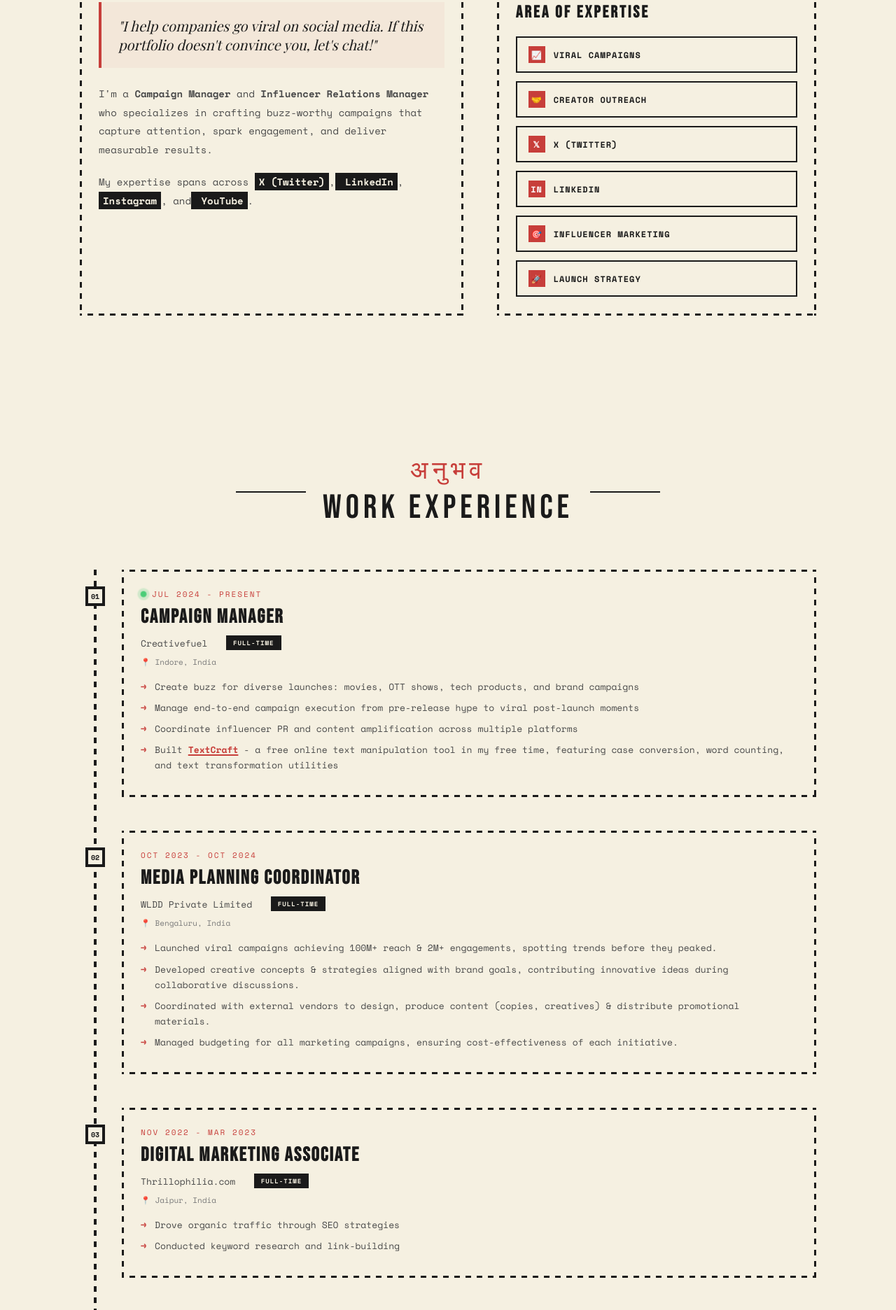
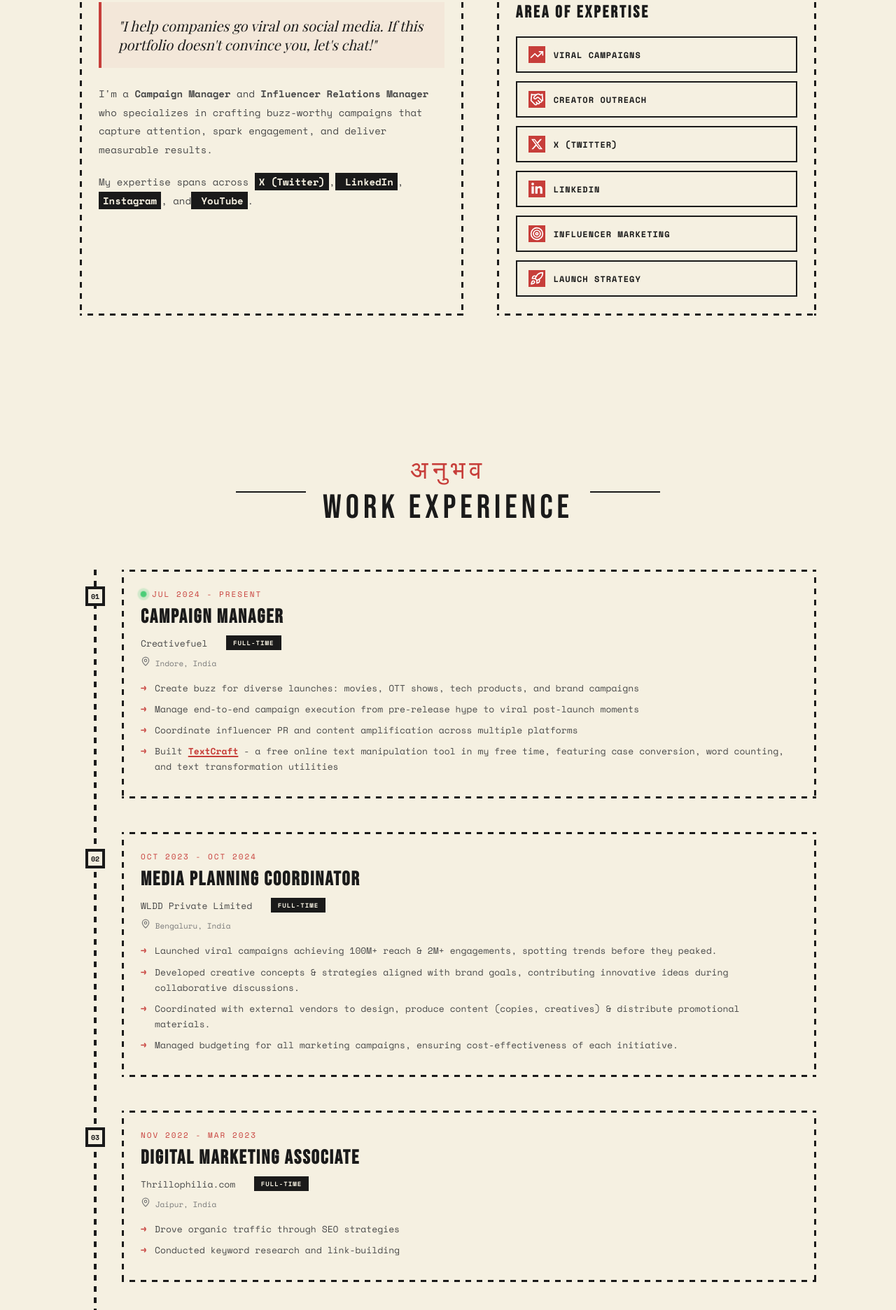
Before and after one commit to vrsn001/lakshay-portfolio, a React (Vite) app: page / in a window 1280 px wide. Shown: the part 1346-3218 px from the top of the page at 70% size. Built offline with nearby package versions, Linux system fonts and the light colour scheme; a web font is replaced by a local one.

Commit message:
Replace emojis with Lucide React icons for professional look

```diff
--- a/package.json
+++ b/package.json
@@ -13,6 +13,7 @@
     "@react-three/drei": "^10.7.7",
     "@react-three/fiber": "^9.5.0",
     "@vercel/analytics": "^1.6.1",
+    "lucide-react": "^0.562.0",
     "maath": "^0.10.8",
     "prop-types": "^15.8.1",
     "react": "^19.2.0",
--- a/src/App.jsx
+++ b/src/App.jsx
@@ -1,7 +1,21 @@
 import { useState, useEffect, useRef } from 'react'
 import { StampCard, PostalBadge } from '@/components/ui/StampCard'
 import { Analytics } from '@vercel/analytics/react'
-import { FaXTwitter, FaDiscord, FaGithub } from 'react-icons/fa6'
+import { FaXTwitter, FaDiscord, FaGithub, FaThreads, FaLinkedinIn, FaInstagram, FaYoutube } from 'react-icons/fa6'
+import {
+  TrendingUp,
+  Handshake,
+  Target,
+  Rocket,
+  MapPin,
+  BarChart3,
+  PenLine,
+  Search,
+  GraduationCap,
+  Trophy,
+  Mail,
+  Link
+} from 'lucide-react'
 import CampaignLogoLoop from './components/CampaignLogoLoop'
 import LoadingScreen from './components/LoadingScreen'
 import WorldClock from './components/WorldClock'
@@ -132,27 +146,27 @@ function App() {
                 </h3>
                 <div className="expertise-grid">
                   <div className="expertise-item">
-                    <span className="expertise-icon">📈</span>
+                    <span className="expertise-icon"><TrendingUp size={20} /></span>
                     Viral Campaigns
                   </div>
                   <div className="expertise-item">
-                    <span className="expertise-icon">🤝</span>
+                    <span className="expertise-icon"><Handshake size={20} /></span>
                     Creator Outreach
                   </div>
                   <div className="expertise-item">
-                    <span className="expertise-icon">𝕏</span>
+                    <span className="expertise-icon"><FaXTwitter size={18} /></span>
                     X (Twitter)
                   </div>
                   <div className="expertise-item">
-                    <span className="expertise-icon">in</span>
+                    <span className="expertise-icon"><FaLinkedinIn size={18} /></span>
                     LinkedIn
                   </div>
                   <div className="expertise-item">
-                    <span className="expertise-icon">🎯</span>
+                    <span className="expertise-icon"><Target size={20} /></span>
                     Influencer Marketing
                   </div>
                   <div className="expertise-item">
-                    <span className="expertise-icon">🚀</span>
+                    <span className="expertise-icon"><Rocket size={20} /></span>
                     Launch Strategy
                   </div>
                 </div>
@@ -178,7 +192,7 @@ function App() {
                 company="Creativefuel"
                 companyUrl="https://creativefuel.io/"
                 type="Full-time"
-                location="📍 Indore, India"
+                location={<><MapPin size={14} /> Indore, India</>}
                 isCurrentJob={true}
                 bullets={[
                   "Create buzz for diverse launches: movies, OTT shows, tech products, and brand campaigns",
@@ -194,7 +208,7 @@ function App() {
                 company="WLDD Private Limited"
                 companyUrl="https://www.wldd.in/"
                 type="Full-time"
-                location="📍 Bengaluru, India"
+                location={<><MapPin size={14} /> Bengaluru, India</>}
                 bullets={[
                   "Launched viral campaigns achieving 100M+ reach & 2M+ engagements, spotting trends before they peaked.",
                   "Developed creative concepts & strategies aligned with brand goals, contributing innovative ideas during collaborative discussions.",
@@ -209,7 +223,7 @@ function App() {
                 company="Thrillophilia.com"
                 companyUrl="https://www.thrillophilia.com/"
                 type="Full-time"
-                location="📍 Jaipur, India"
+                location={<><MapPin size={14} /> Jaipur, India</>}
                 bullets={[
                   "Drove organic traffic through SEO strategies",
                   "Conducted keyword research and link-building"
@@ -221,7 +235,7 @@ function App() {
                 title="Beta Tester"
                 company="Avalon Labs"
                 type="Contract"
-                location="📍 Bengaluru, India"
+                location={<><MapPin size={14} /> Bengaluru, India</>}
                 bullets={[
                   "Identified 200+ product issues pre-launch"
                 ]}
@@ -246,23 +260,23 @@ function App() {
               <StampCard stampNumber="004" className="skills-category">
                 <h3>CORE SKILLS</h3>
                 <div className="skill-items">
-                  <SkillItem icon="📊" name="Performance Metrics" />
-                  <SkillItem icon="🎯" name="Campaign Strategy" />
-                  <SkillItem icon="🤝" name="Creator Relations" />
-                  <SkillItem icon="📈" name="Growth Hacking" />
-                  <SkillItem icon="✍️" name="Content Strategy" />
-                  <SkillItem icon="🔍" name="Trend Analysis" />
+                  <SkillItem icon={<BarChart3 size={20} />} name="Performance Metrics" />
+                  <SkillItem icon={<Target size={20} />} name="Campaign Strategy" />
+                  <SkillItem icon={<Handshake size={20} />} name="Creator Relations" />
+                  <SkillItem icon={<TrendingUp size={20} />} name="Growth Hacking" />
+                  <SkillItem icon={<PenLine size={20} />} name="Content Strategy" />
+                  <SkillItem icon={<Search size={20} />} name="Trend Analysis" />
                 </div>
               </StampCard>
               <StampCard stampNumber="005" className="skills-category">
                 <h3>PLATFORMS</h3>
                 <div className="skill-items">
-                  <SkillItem icon="𝕏" name="X / Twitter" />
-                  <SkillItem icon="in" name="LinkedIn" />
-                  <SkillItem icon="📸" name="Instagram" />
-                  <SkillItem icon="▶️" name="YouTube" />
-                  <SkillItem icon="🧵" name="Threads" />
-                  <SkillItem icon="📊" name="Analytics" />
+                  <SkillItem icon={<FaXTwitter size={18} />} name="X / Twitter" />
+                  <SkillItem icon={<FaLinkedinIn size={18} />} name="LinkedIn" />
+                  <SkillItem icon={<FaInstagram size={18} />} name="Instagram" />
+                  <SkillItem icon={<FaYoutube size={18} />} name="YouTube" />
+                  <SkillItem icon={<FaThreads size={18} />} name="Threads" />
+                  <SkillItem icon={<BarChart3 size={20} />} name="Analytics" />
                 </div>
               </StampCard>
             </div>
@@ -281,7 +295,7 @@ function App() {
             <div className="education-grid">
               <StampCard stampNumber="006" className="education-stamp">
                 <div className="education-content">
-                  <span className="edu-icon">🎓</span>
+                  <span className="edu-icon"><GraduationCap size={32} /></span>
                   <div>
                     <div className="edu-year">2019 - 2023</div>
                     <div className="edu-degree">B.TECH, COMPUTER SCIENCE</div>
@@ -292,7 +306,7 @@ function App() {
               </StampCard>
               <StampCard stampNumber="007" className="education-stamp cert-stamp">
                 <div className="cert-content">
-                  <span>🏆</span>
+                  <span><Trophy size={24} /></span>
                   <span>GOOGLE DIGITAL MARKETING</span>
                 </div>
               </StampCard>
@@ -316,15 +330,15 @@ function App() {
                 </div>
                 <div className="contact-links">
                   <a href="mailto:laksh.rohilla@outlook.com" className="contact-link">
-                    <span>📧</span>
+                    <span><Mail size={18} /></span>
                     <span>laksh.rohilla@outlook.com</span>
                   </a>
                   <a href="https://linkedin.com/in/lakshayrohilla" target="_blank" rel="noreferrer" className="contact-link">
-                    <span>🔗</span>
+                    <span><Link size={18} /></span>
                     <span>linkedin.com/in/lakshayrohilla</span>
                   </a>
                   <div className="contact-link">
-                    <span>📍</span>
+                    <span><MapPin size={18} /></span>
                     <span>Indore, India</span>
                   </div>
                 </div>
```
Also changed, not shown: 1 other file (tests, documents, lock files or other folders).
